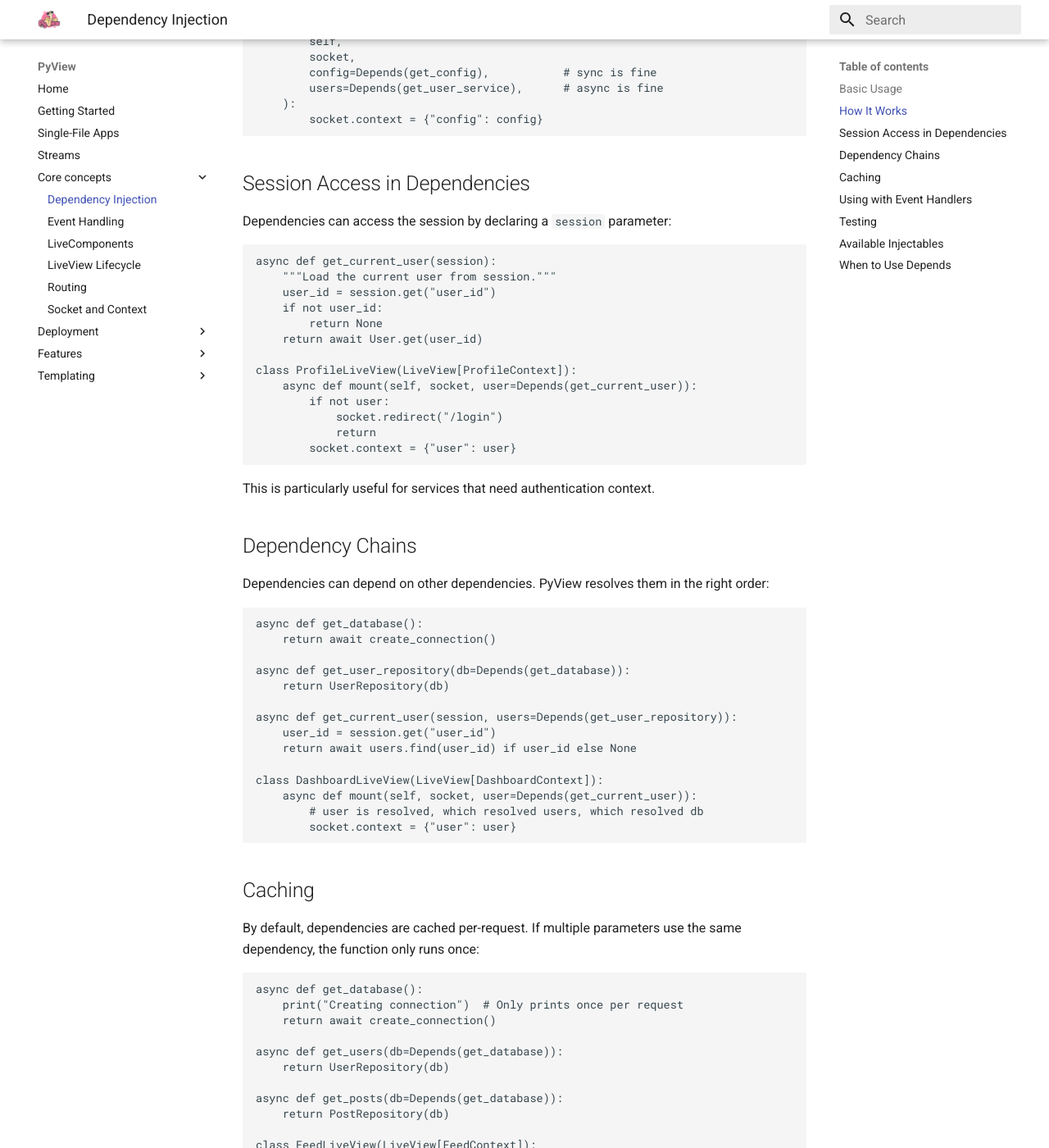
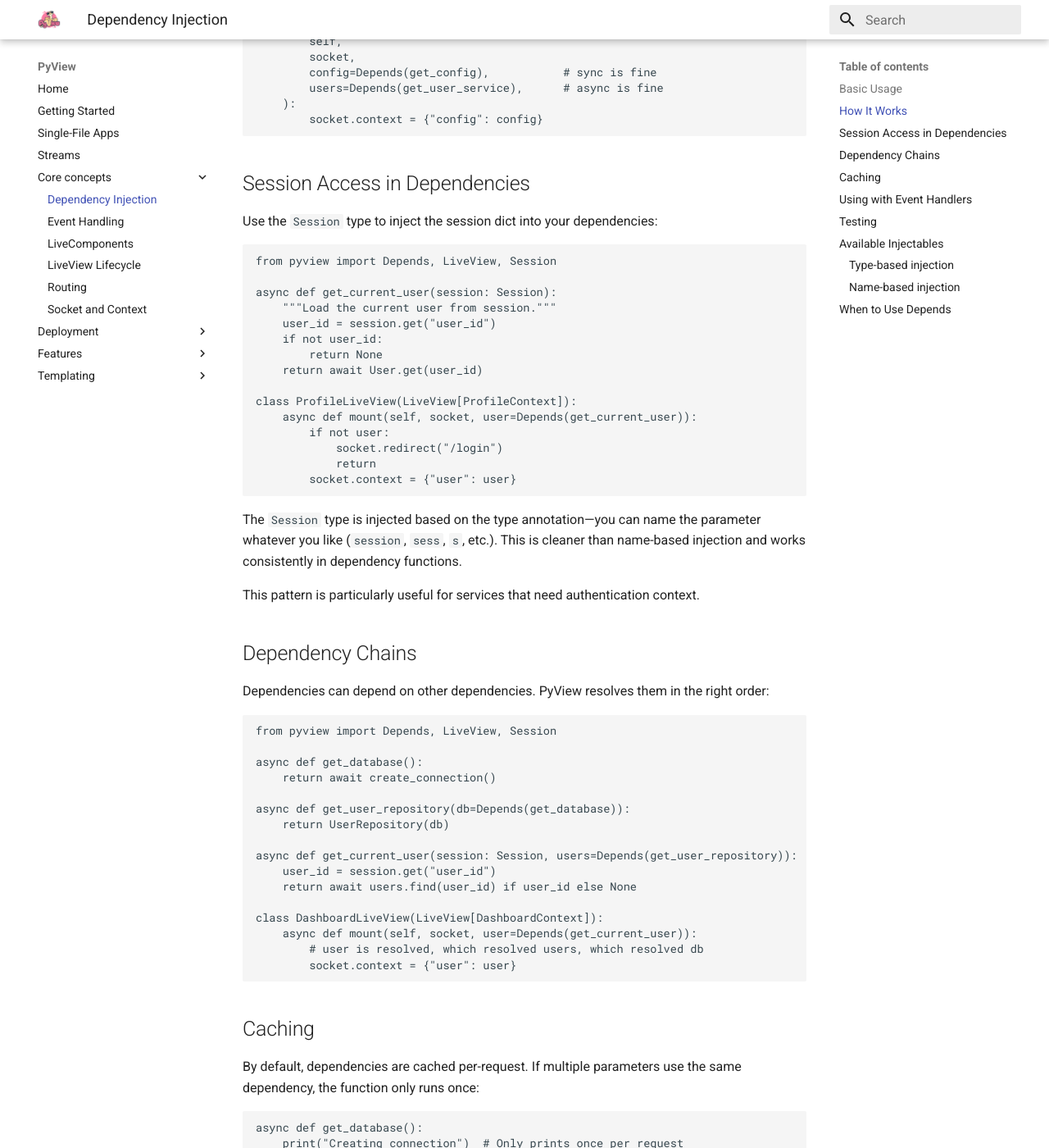
Before and after one commit to ogrodnek/pyview, an MkDocs documentation site: the page built from docs/core-concepts/dependency-injection.md, in a window 1280 px wide and 1400 px high, scrolled down 1164 px. Shown: the whole window at 82% size. Built offline with MkDocs 1.6.1 and Material for MkDocs 9.7.7, drawn with Linux system fonts in a browser that asks for light colours; some of the changed text lies outside the part shown.

Commit message:
Add Session type for type-based session injection
Introduces `Session` type using `Annotated` pattern for cleaner
dependency injection. Type annotation triggers injection regardless
of parameter name (e.g., `session: Session`, `s: Session`).

Keeps name-based `session` injection for backward compatibility
with existing `mount(self, socket, session)` signatures.

https://claude.ai/code/session_01UoZX1ED8nbzEXaGRhYXZJU

````diff
--- a/docs/core-concepts/dependency-injection.md
+++ b/docs/core-concepts/dependency-injection.md
@@ -61,10 +61,12 @@ class SettingsLiveView(LiveView[SettingsContext]):
 
 ## Session Access in Dependencies
 
-Dependencies can access the session by declaring a `session` parameter:
+Use the `Session` type to inject the session dict into your dependencies:
 
 ```python
-async def get_current_user(session):
+from pyview import Depends, LiveView, Session
+
+async def get_current_user(session: Session):
     """Load the current user from session."""
     user_id = session.get("user_id")
     if not user_id:
@@ -79,20 +81,24 @@ class ProfileLiveView(LiveView[ProfileContext]):
         socket.context = {"user": user}
 ```
 
-This is particularly useful for services that need authentication context.
+The `Session` type is injected based on the type annotation—you can name the parameter whatever you like (`session`, `sess`, `s`, etc.). This is cleaner than name-based injection and works consistently in dependency functions.
+
+This pattern is particularly useful for services that need authentication context.
 
 ## Dependency Chains
 
 Dependencies can depend on other dependencies. PyView resolves them in the right order:
 
 ```python
+from pyview import Depends, LiveView, Session
+
 async def get_database():
     return await create_connection()
 
 async def get_user_repository(db=Depends(get_database)):
     return UserRepository(db)
 
-async def get_current_user(session, users=Depends(get_user_repository)):
+async def get_current_user(session: Session, users=Depends(get_user_repository)):
     user_id = session.get("user_id")
     return await users.find(user_id) if user_id else None
 
@@ -148,9 +154,10 @@ class MyView(LiveView):
 `Depends()` works in event handlers too:
 
 ```python
+from pyview import Depends, LiveView, Session
 from pyview.events import BaseEventHandler, event
 
-async def get_notification_service(session):
+async def get_notification_service(session: Session):
     return NotificationService(session.get("user_id"))
 
 class NotificationLiveView(BaseEventHandler, LiveView[NotificationContext]):
@@ -206,7 +213,24 @@ async def test_get_current_user_no_session():
 
 ## Available Injectables
 
-Beyond `Depends()`, certain parameter names are automatically injected:
+### Type-based injection
+
+Use type annotations to inject these values—parameter names don't matter:
+
+| Type | Description |
+|------|-------------|
+| `Session` | Session dict (read-only in LiveViews) |
+
+```python
+from pyview import Session
+
+async def get_user(sess: Session):  # Name doesn't matter, type does
+    return sess.get("user_id")
+```
+
+### Name-based injection
+
+These are injected based on parameter name (for backward compatibility):
 
 | Parameter | Type | Description |
 |-----------|------|-------------|
@@ -220,13 +244,15 @@ Beyond `Depends()`, certain parameter names are automatically injected:
 ```python
 class MyLiveView(LiveView):
     async def mount(self, socket, session):
-        # socket and session are automatically injected
+        # socket and session are automatically injected by name
         pass
 
     async def handle_params(self, url, socket, page: int = 1):
         # url is injected, page is extracted from query params
         pass
 ```
+
+> **Tip:** For dependency functions, prefer `Session` type over the `session` name—it's more explicit and works regardless of what you name the parameter.
 
 ## When to Use Depends
 
--- a/pyview/__init__.py
+++ b/pyview/__init__.py
@@ -1,5 +1,5 @@
 from pyview.components import ComponentMeta, ComponentsManager, ComponentSocket, LiveComponent
-from pyview.depends import Depends
+from pyview.depends import Depends, Session
 from pyview.js import JsCommand
 from pyview.live_socket import (
     ConnectedLiveViewSocket,
@@ -32,4 +32,5 @@ __all__ = [
     "ComponentsManager",
     # Dependency injection
     "Depends",
+    "Session",
 ]
````
Also changed, not shown: 2 other files.
